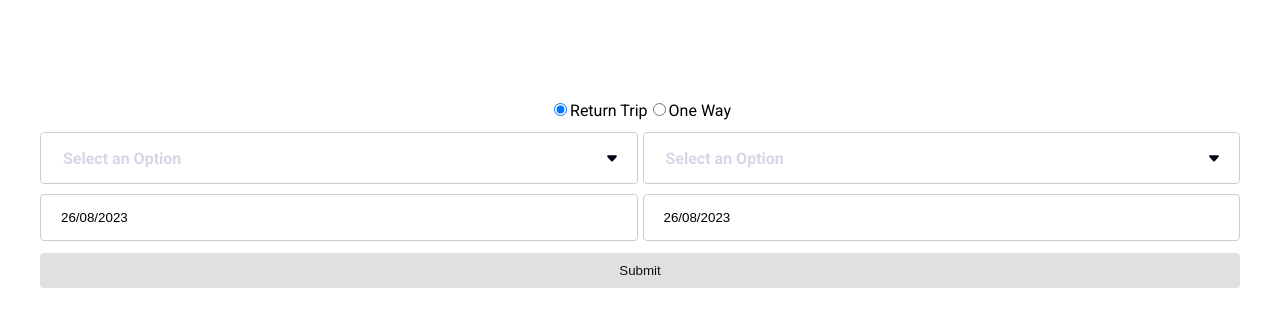
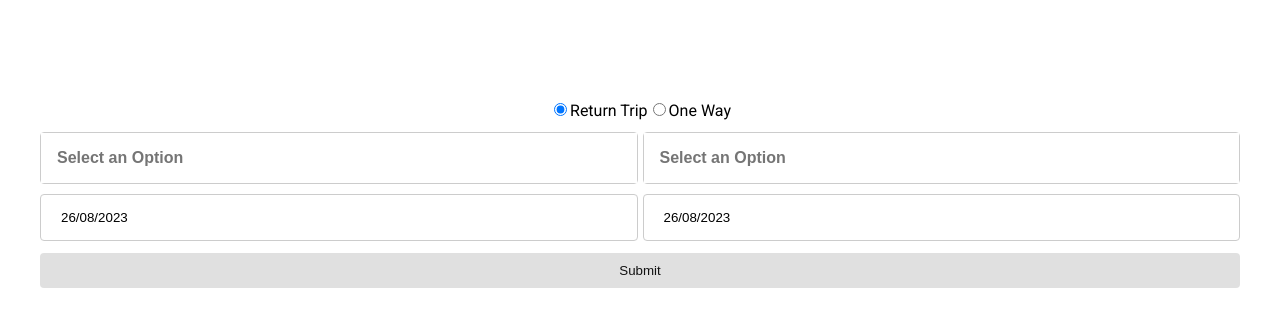
Before and after one commit to barisayyildiz/flight-search-app, a Next.js app: page / in a window 1280 px wide. Shown: the top 326 px of the page. Built offline with nearby package versions, Linux system fonts and the light colour scheme.

Commit message:
feat: dropdown is searchable

```diff
--- a/src/components/Dropdown.tsx
+++ b/src/components/Dropdown.tsx
@@ -1,4 +1,4 @@
-import React, { useState, useMemo } from "react";
+import React, { useState, useMemo, useEffect } from "react";
 import { useOutsideClick } from "@/hooks";
 
 export type DropdownOptionType = {
@@ -12,13 +12,20 @@ export type DropdownProps = {
   onSelected: (newValue: string) => void;
   options: DropdownOptionType[],
   style?: React.CSSProperties,
-  placeholder?: string
+  placeholder?: string,
+  searchable?: boolean
 }
 
-const Dropdown = ({ name, value, onSelected, options, style, placeholder='Select an Option' }: DropdownProps) => {
+const Dropdown = ({ name, value, onSelected, options, style, placeholder='Select an Option', searchable=false }: DropdownProps) => {
   const [showOptions, setShowOptions] = useState(false);
-  const handleOptionClick = (option: string) => {
-    onSelected(option);
+  const [query, setQuery] = useState('');
+
+  const handleOptionClick = (option: DropdownOptionType) => {
+    if(selected && option.value === selected.value) {
+      setQuery(selected.label)
+    } else {
+      onSelected(option.value);
+    }
   };
 
   const selected = useMemo(() =>
@@ -27,22 +34,60 @@ const Dropdown = ({ name, value, onSelected, options, style, placeholder='Select
   const handleClickOutside = () => setShowOptions(false);
   const ref = useOutsideClick(handleClickOutside);
 
+  useEffect(() => {
+    if (selected) {
+      setQuery(selected.label);
+    } else {
+      setQuery('');
+    }
+  }, [selected]);
+
+  const filteredOptions = options.filter(option => {
+    if(!searchable) return true;
+    return (
+      option.label.toLowerCase().includes(query) ||
+      option.value.toLowerCase().includes(query)
+    );
+  });
+
   return (
     <div ref={ref} style={style} onClick={() => setShowOptions(!showOptions)} className="custom-dropdown-container">
-      <div className={`custom-dropdown-selected ${!value && 'empty'} ${showOptions && 'open'}`}>
-        {selected ? selected.label : placeholder}
-      </div>
+      {
+        searchable ? (
+          <input
+            type="text"
+            placeholder={placeholder}
+            value={query}
+            onClick={() => setShowOptions(true)}
+            onChange={e => {
+              setQuery(e.target.value);
+              setShowOptions(true)
+            }}
+            style={{
+              border: 'none',
+              padding: '16px',
+              width: '100%',
+              fontWeight: 'bold',
+              fontSize: '1rem'
+            }}
+          ></input>
+        ) : (
+          <div className={`custom-dropdown-selected ${!value && 'empty'} ${showOptions && 'open'}`}>
+            {selected ? selected.label : placeholder}
+          </div>
+        )
+      }
       {
         showOptions && (
           <ul style={{
             maxHeight: '300px',
             overflowY: 'scroll',
           }} className="custom-dropdown-options">
-            {options.map((option, index) => (
+            {filteredOptions.map((option, index) => (
               <li
                 key={index}
                 className="custom-dropdown-option"
-                onClick={() => handleOptionClick(option.value)}
+                onClick={() => handleOptionClick(option)}
               >
                 {option.label}
               </li>
--- a/src/components/SearchForm.tsx
+++ b/src/components/SearchForm.tsx
@@ -99,12 +99,14 @@ export const SearchForm = () => {
           setFromWhere(value);
         }}
         options={airports}
+        searchable={true}
       ></Dropdown>
       <Dropdown
         name={"to"}
         value={toWhere}
         onSelected={value => setToWhere(value)}
         options={airports.filter(airport => airport.value !== fromWhere)}
+        searchable={true}
       ></Dropdown>
     </div>
   )
```
